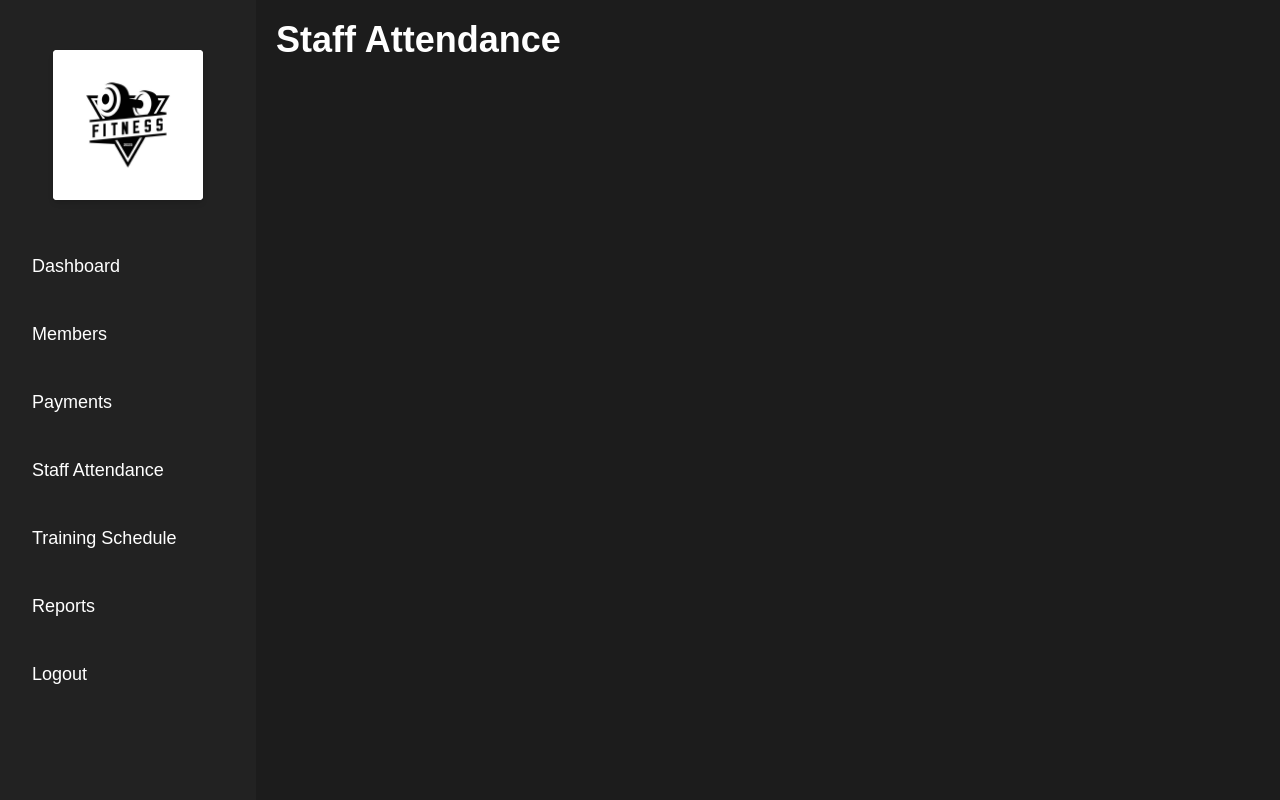
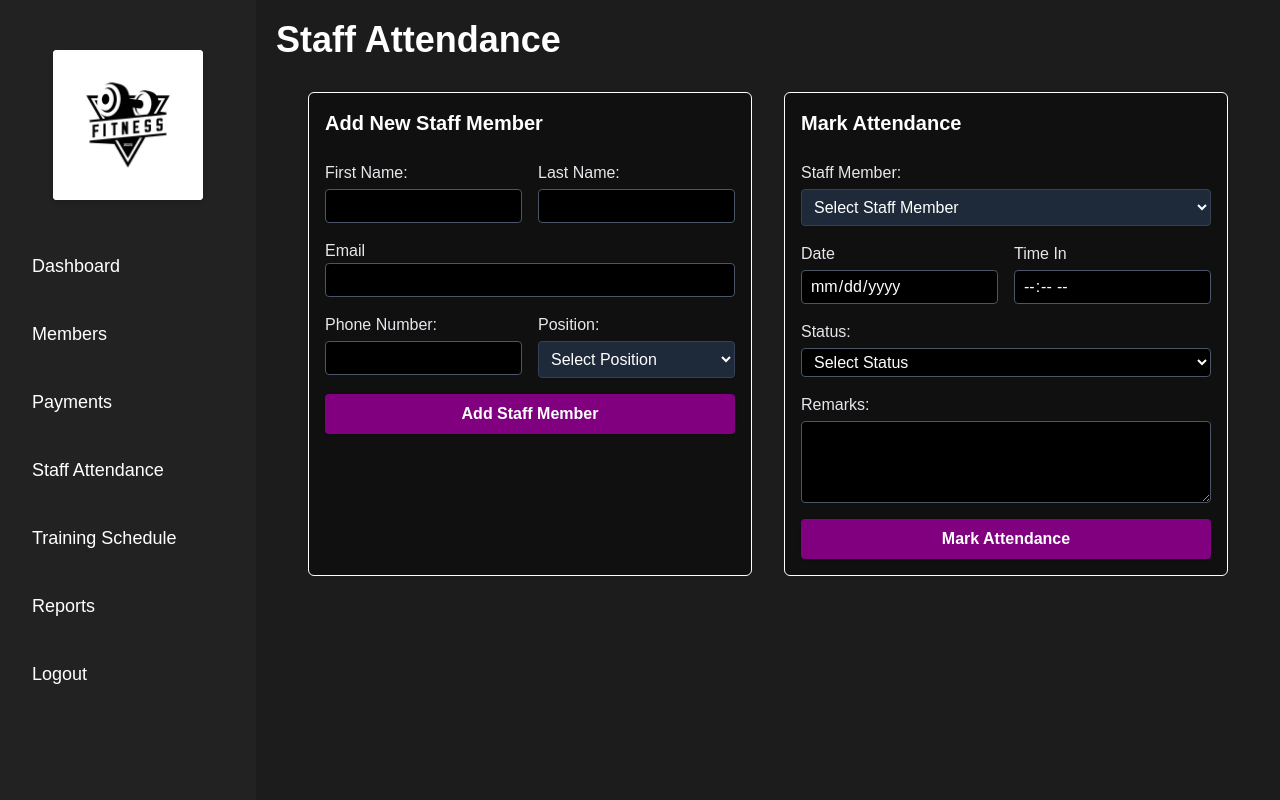
Before and after one commit to Eewonn/Gym-Management-System, a PHP site: page /index.php?page=staff_attendance in a window 1280 px wide. Run offline with PHP 8.4, Linux system fonts and the light colour scheme; the visitor is signed in with stand-in values (Sample User, id 1); style sheets or scripts are compiled from the project's sources.

Commit message:
accurate style per input field and added some frontend on the attendance page

```diff
--- /dev/null
+++ b/app/includes/staffmember.php
@@ -0,0 +1,116 @@
+<div>
+
+    <div class="flex p-8 gap-8 items-stretch h-1/3">
+
+        <div class="w-1/2 border p-4 bg-[#101010] rounded-md flex flex-col">
+            <h2 class="text-xl font-bold mb-2 text-white">Add New Staff Member</h2>
+            <form action="" >
+                <div class="flex gap-4 mt-4 mb-4">
+                    <div class="flex flex-col w-1/2">
+                        <label class="mb-1 text-base font-medium text-gray-200" for="first_name">First Name:</label>
+                        <input type="text" id="first_name" name="first_name" class="w-full px-2 py-1 rounded bg-black text-white border border-gray-600 focus:outline-none focus:ring-2 focus:ring-purple-600" required>
+                    </div>
+                    <div class="flex flex-col w-1/2">
+                        <label class="mb-1 text-base font-medium text-gray-200" for="last_name">Last Name:</label>
+                        <input type="text" id="last_name" name="last_name" class="w-full px-2 py-1 rounded bg-black text-white border border-gray-600 focus:outline-none focus:ring-2 focus:ring-purple-600" required>
+                    </div>
+                </div>
+
+                <label class="mb-1 text-base font-medium text-gray-200" for="email">Email</label>
+                <input type="email" id="email" name="email" class="w-full px-2 py-1 rounded bg-black text-white border border-gray-600 focus:outline-none focus:ring-2 focus:ring-purple-600" required>
+
+                <div class="flex gap-4 mt-4 mb-4">
+                    <div class="flex flex-col w-1/2">
+                        <label class="mb-1 text-base font-medium text-gray-200" for="phone">Phone Number:</label>
+                        <input type="tel" id="phone" name="phone" class="w-full px-2 py-1 rounded bg-black text-white border border-gray-600 focus:outline-none focus:ring-2 focus:ring-purple-600" required>
+                    </div>
+                    <div class="flex flex-col w-1/2">
+                        <label class="mb-1 text-base font-medium text-gray-200" for="position">Position:</label>
+                        <select id="position" name="position" class="w-full p-2 rounded bg-gray-800 border border-gray-700 focus:outline-none focus:ring-2 focus:ring-purple-600" required>
+                            <option value="">Select Position</option>
+                            <option value="Manager">Manager</option>
+                            <option value="Trainer">Trainer</option>
+                            <option value="Receptionist">Receptionist</option>
+                            <option value="Cleaner">Cleaner</option>
+                        </select>
+                    </div>
+                </div>
+                <div class="mt-4">
+                    <button type="submit" name="add_staff_member" class="w-full bg-[#800080] hover:bg-[#690069] cursor-pointer text-white font-semibold py-2 px-6 rounded shadow transition duration-200">
+                        Add Staff Member
+                    </button>
+                </div>
+            </form>
+        </div>
+
+
+        <!-- mark attendance -->
+
+        <div class="w-1/2 border p-4 bg-[#101010] rounded-md flex flex-col">
+            <h2 class="text-xl font-bold mb-2 text-white">Mark Attendance</h1>
+            <form action="">
+                <div class="flex mt-4 mb-4">
+                    <div class="flex flex-col w-full">
+                        <label class="mb-1 text-base font-medium text-gray-200" for="position">Staff Member:</label>
+                        <select id="position" name="position" class="w-full p-2 rounded bg-gray-800 border border-gray-700 focus:outline-none focus:ring-2 focus:ring-purple-600" required>
+                            <option value="">Select Staff Member</option>
+                            <option value="1">John Doe</option>
+                            <option value="2">Jane Smith</option>
+                            <option value="3">Mike Johnson</option>
+                            <option value="4">Emily Davis</option>
+                        </select>
+                    </div>
+                </div>
+                <div class="flex gap-4 mt-4 mb-4">
+                    <div class="flex flex-col w-1/2">
+                        <label class="mb-1 text-base font-medium text-gray-200" for="attendance_date">Date</label>
+                        <input type="date" id="attendance_date" name="attendance_date" class="w-full px-2 py-1 rounded bg-black text-white border border-gray-600 focus:outline-none focus:ring-2 focus:ring-purple-600" required>
+                    </div>
+                    <div class="flex flex-col w-1/2">
+                        <label class="mb-1 text-base font-medium text-gray-200" for="time_in">Time In</label>
+                        <input type="time" id="time_in" name="time_in" class="w-full px-2 py-1 rounded bg-black text-white border border-gray-600 focus:outline-none focus:ring-2 focus:ring-purple-600" required>
+                    </div>
+                </div>
+
+                <div class="flex mt-4 mb-4">
+                    <div class="flex flex-col w-full">
+                        <label class="mb-1 text-base font-medium text-gray-200" for="status">Status:</label>
+                        <select id="status" name="status" class="w-full px-2 py-1 rounded bg-black text-white border border-gray-600 focus:outline-none focus:ring-2 focus:ring-purple-600" required>
+                            <option value="">Select Status</option>
+                            <option value="Present">Present</option>
+                            <option value="Absent">Absent</option>
+                            <option value="Late">Late</option>
+                            <option value="On Leave">On Leave</option>
+                        </select>
+                    </div>
+                </div>
+
+                <div class="flex flex-col mt-4 mb-4">
+                    <label class="mb-1 text-base font-medium text-gray-200" for="remarks">Remarks:</label>
+                    <textarea id="remarks" name="remarks" rows="3" class="w-full px-2 py-1 rounded bg-black text-white border border-gray-600 focus:outline-none focus:ring-2 focus:ring-purple-600"></textarea>
+                </div>
+
+
+                <div class="mt-4">
+                    <button type="submit" name="mark_attendance" class="w-full bg-[#800080] hover:bg-[#690069] cursor-pointer text-white font-semibold py-2 px-6 rounded shadow transition duration-200">
+                        Mark Attendance
+                    </button>
+                </div>
+            </form>
+        </div>
+    </div>
+
+
+    <!-- todats attendance -->
+    <div>
+
+    </div>
+
+    <!-- attendance history -->
+
+    <div>
+
+    </div>
+
+
+</div>
--- a/app/pages/payments.php
+++ b/app/pages/payments.php
@@ -126,7 +126,7 @@ $members = $members_stmt->fetchAll(PDO::FETCH_ASSOC);
     <!-- View Payments Section -->
     <div id="viewPayments">
         <form method="GET">
-            <input class="w-1/4 px-2 py-1 rounded bg-black text-white border border-gray-600 focus:outline-none focus:ring-2 focus:ring-blue-500" type="text" name="search" placeholder="Search by member name..." value="<?php echo htmlspecialchars($search_query); ?>">
+            <input class="w-1/4 px-2 py-1 rounded bg-black text-white border border-gray-600 focus:outline-none focus:ring-2 focus:ring-purple-600" type="text" name="search" placeholder="Search by member name..." value="<?php echo htmlspecialchars($search_query); ?>">
             <button class="ml-2 bg-[#800080] hover:bg-[#690069] cursor-pointer text-white font-semibold py-1 px-4 rounded" type="submit">Search</button>
             <button class="ml-2 cursor-pointer bg-gray-600 hover:bg-gray-700 text-white font-semibold py-1 px-4 rounded" type="submit">Clear</button>
         </form>
--- a/app/pages/staff_attendance.php
+++ b/app/pages/staff_attendance.php
@@ -7,6 +7,6 @@
 </head>
 <body>
     <h1 class="text-4xl font-bold">Staff Attendance</h1>
-
+    <?php include 'app/includes/staffmember.php'; ?>
 </body>
 </html>
```
Also changed, not shown: app/pages/members.php (+12 -12 lines).
